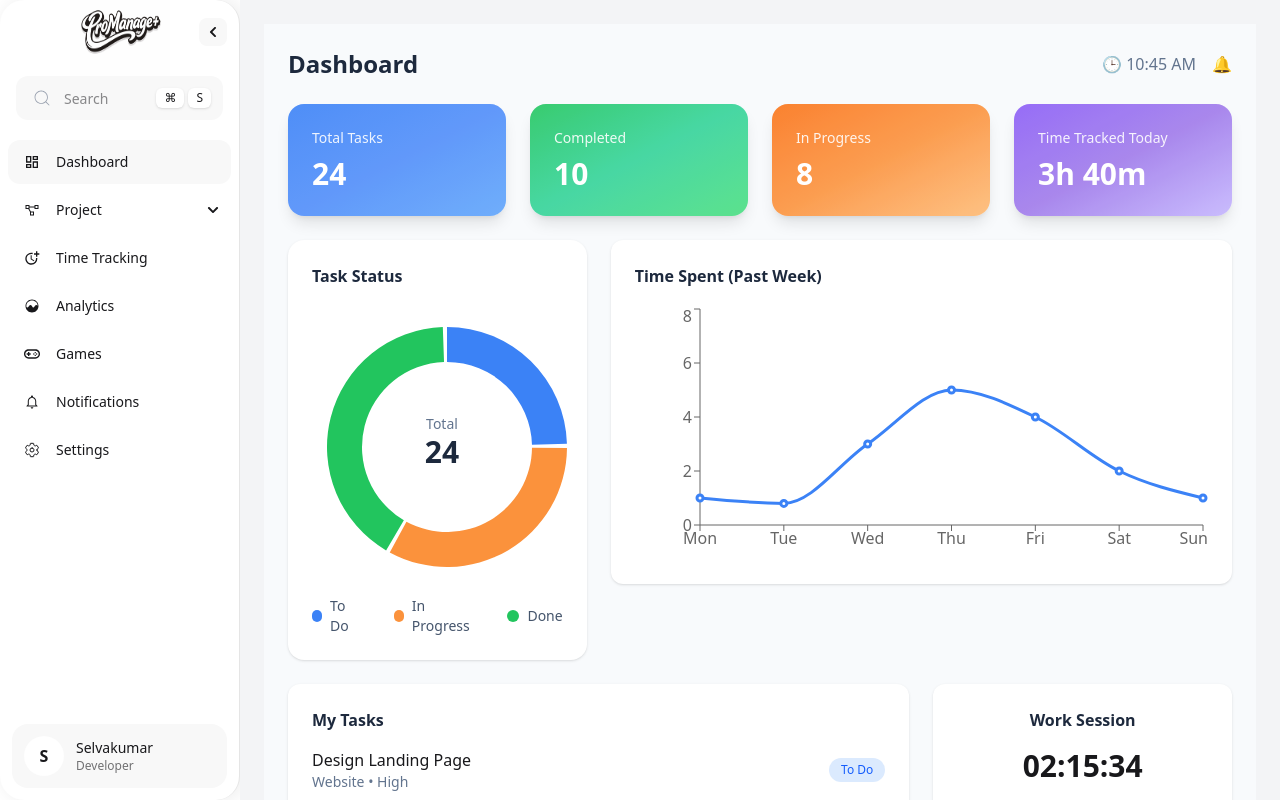
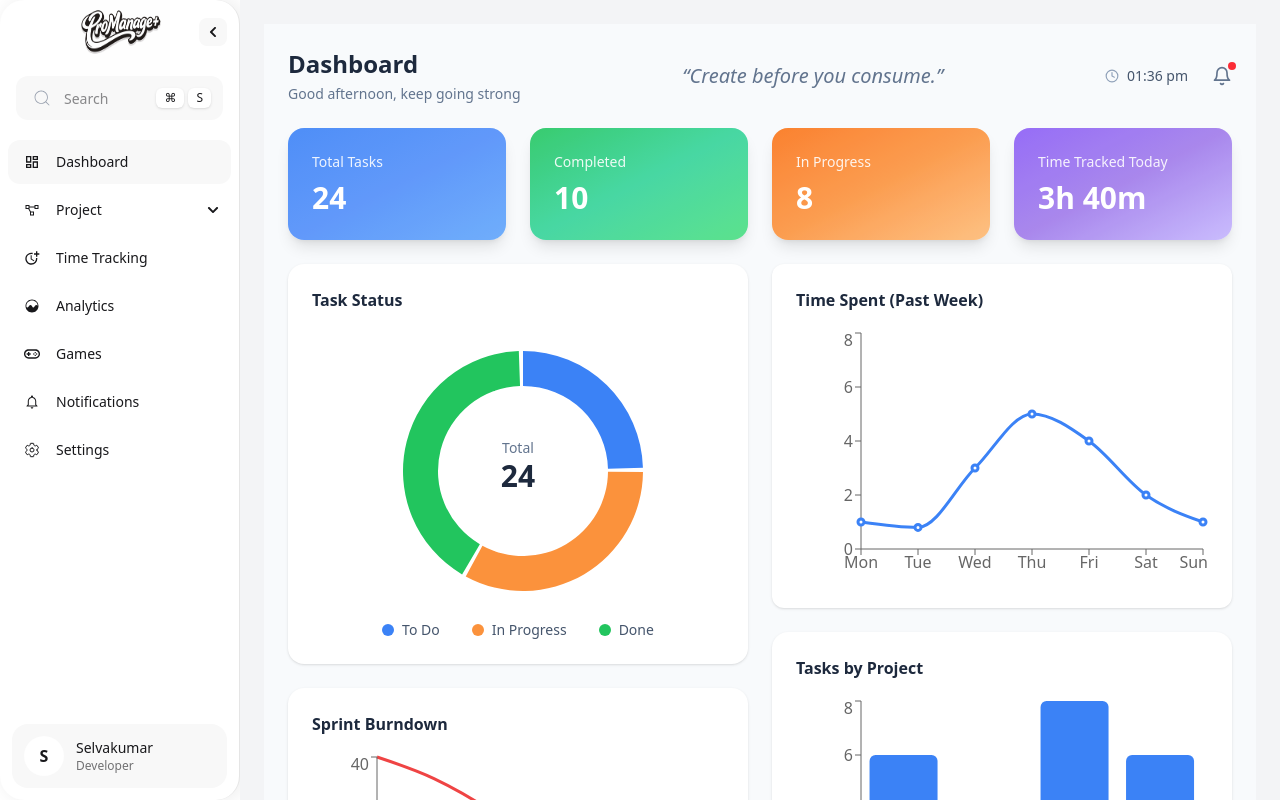
Before and after one commit to SelvakumarSelladurai/ProManage-, a React (Vite) app: page / in a window 1280 px wide. Built offline with nearby package versions, Linux system fonts and the light colour scheme.

Commit message:
feat : improvised the dashboard and charts logics

```diff
--- a/src/app/router.jsx
+++ b/src/app/router.jsx
@@ -1,6 +1,6 @@
 import { createBrowserRouter } from "react-router-dom";
 import AppLayout from "../layouts/AppLayout";
-import {Dashboard} from "../features/dashboard/Dashboard";
+import { Dashboard } from "../features/dashboard/Dashboard";
 
 export const router = createBrowserRouter([
     {
--- a/src/features/dashboard/Dashboard.jsx
+++ b/src/features/dashboard/Dashboard.jsx
@@ -4,28 +4,39 @@ import TaskStatusCard from "./TaskStatusCard";
 import TimeSpentCard from "./TimeSpentCard";
 import MyTasks from "./MyTasks";
 import WorkSession from "./WorkSession";
+import TasksByProjectCard from "./TasksByProjectCard";
+import SprintBurndownCard from "./SprintBurndownCard";
 
 export function Dashboard() {
   return (
-    <div className="p-6 bg-slate-50 min-h-screen">
+    <div className="p-6 bg-slate-50 min-h-screen space-y-6">
+      {/* Header */}
       <DashboardHeader />
 
       <StatsCards />
 
-      <div className="grid grid-cols-3 gap-6 mt-6">
-        <div className="col-span-1">
+      <div className="grid grid-cols-12 gap-6 items-stretch">
+        <div className="col-span-6 flex flex-col gap-6">
           <TaskStatusCard />
+          <SprintBurndownCard />
         </div>
-        <div className="col-span-2">
+
+        <div className="col-span-6 flex flex-col gap-6">
           <TimeSpentCard />
+          <TasksByProjectCard />
         </div>
       </div>
 
-      <div className="grid grid-cols-3 gap-6 mt-6">
-        <div className="col-span-2">
+      <div className="grid grid-cols-12 gap-6 items-stretch">
+        <div className="col-span-8">
           <MyTasks />
         </div>
-        <div className="col-span-1 space-y-6">
+        {/* <div className="relative flex items-center justify-center">
+  <span className="absolute inline-flex h-4 w-4 rounded-full bg-green-500 opacity-75 animate-ping"></span>
+  <span className="relative inline-flex h-4 w-4 rounded-full bg-green-500"></span>
+</div> */}
+
+        <div className="col-span-4">
           <WorkSession />
         </div>
       </div>
--- a/src/features/dashboard/DashboardHeader.jsx
+++ b/src/features/dashboard/DashboardHeader.jsx
@@ -1,13 +1,127 @@
+import { useEffect, useState } from "react";
+import { FiBell, FiClock } from "react-icons/fi";
+
+const QUOTES = [
+  "Focus on progress, not perfection.",
+  "Small steps every day lead to big results.",
+  "Do one thing well today.",
+  "Consistency beats motivation.",
+  "Your future self will thank you.",
+  "Make today count.",
+  "Work with intention, not pressure.",
+  "Deep work creates meaningful results.",
+  "Start where you are. Improve as you go.",
+  "Clarity comes from action.",
+  "Build momentum, one task at a time.",
+  "Calm focus is a superpower.",
+  "Discipline creates freedom.",
+  "Your effort matters.",
+  "Less noise. More focus.",
+  "Progress happens quietly.",
+  "Done is better than perfect.",
+  "Energy flows where attention goes.",
+  "Focus fuels excellence.",
+  "Work smart. Stay steady.",
+  "Intentional work wins.",
+  "You are capable of more than you think.",
+  "Great things take focused time.",
+  "One task. Full attention.",
+  "Create before you consume.",
+  "Momentum is built, not found.",
+  "Stay present. Stay sharp.",
+  "Clarity over chaos.",
+  "Every minute compounds.",
+  "Focus is your advantage.",
+  "Show up, even on slow days.",
+  "Progress loves patience.",
+  "Your consistency defines you.",
+  "Build quietly. Deliver loudly.",
+  "Work with purpose.",
+  "Attention is power.",
+  "Focus creates confidence.",
+  "Make it meaningful.",
+  "Steady effort wins.",
+  "Finish strong."
+];
+
 export default function DashboardHeader() {
+  const [time, setTime] = useState("");
+  const [greeting, setGreeting] = useState("");
+  const [quote, setQuote] = useState("");
+
+  useEffect(() => {
+    const updateHeader = () => {
+      const now = new Date();
+
+      // Time (Kolkata)
+      const formattedTime = new Intl.DateTimeFormat("en-IN", {
+        timeZone: "Asia/Kolkata",
+        hour: "2-digit",
+        minute: "2-digit",
+        hour12: true,
+      }).format(now);
+
+      setTime(formattedTime);
+
+      // Hour for greeting
+      const hour = Number(
+        new Intl.DateTimeFormat("en-IN", {
+          timeZone: "Asia/Kolkata",
+          hour: "2-digit",
+          hour12: false,
+        }).format(now)
+      );
+
+      if (hour >= 5 && hour < 12) {
+        setGreeting("Good morning, have a productive day");
+      } else if (hour >= 12 && hour < 17) {
+        setGreeting("Good afternoon, keep going strong");
+      } else if (hour >= 17 && hour < 21) {
+        setGreeting("Good evening, finish strong");
+      } else {
+        setGreeting("Good night, time to slow down");
+      }
+
+      // Random quote
+      const randomQuote =
+        QUOTES[Math.floor(Math.random() * QUOTES.length)];
+      setQuote(randomQuote);
+    };
+
+    updateHeader();
+    const interval = setInterval(updateHeader, 60 * 1000);
+
+    return () => clearInterval(interval);
+  }, []);
+
   return (
     <div className="flex items-center justify-between mb-6">
-      <h1 className="text-2xl font-semibold text-slate-800">
-        Dashboard
-      </h1>
+      {/* Left */}
+      <div>
+        <h1 className="text-2xl font-semibold text-slate-800">
+          Dashboard
+        </h1>
+        <p className="text-sm text-slate-500 mt-1">
+          {greeting}
+        </p>
+      </div>
 
-      <div className="flex items-center gap-4 text-slate-500">
-        <span>🕒 10:45 AM</span>
-        <span>🔔</span>
+      <div className="hidden md:block flex-1 text-center px-6">
+        <p className="text-xl italic text-slate-500">
+          “{quote}”
+        </p>
+      </div>
+
+      <div className="flex items-center gap-6 text-slate-600">
+        <div className="flex items-center gap-2 text-sm">
+          <FiClock className="text-slate-400" />
+          <span>{time}</span>
+        </div>
+
+        <button className="relative">
+          <FiBell className="text-xl text-slate-500 hover:text-slate-700 transition" />
+          <span className="absolute -top-1 -right-1 h-2 w-2 bg-red-500 rounded-full" />
+        </button>
       </div>
     </div>
   );
--- a/src/features/dashboard/MyTasks.jsx
+++ b/src/features/dashboard/MyTasks.jsx
@@ -20,8 +20,8 @@ export default function MyTasks() {
       </h3>
 
       <ul className="space-y-4">
-        {tasks.map((task, i) => (
-          <li key={i} className="flex items-center justify-between">
+        {tasks.map((task, index) => (
+          <li key={index} className="flex items-center justify-between">
             <div>
               <p className="font-medium">{task.title}</p>
               <p className="text-sm text-slate-500">
--- /dev/null
+++ b/src/features/dashboard/SprintBurndownCard.jsx
@@ -0,0 +1,45 @@
+import {
+  LineChart,
+  Line,
+  XAxis,
+  YAxis,
+  Tooltip,
+  ResponsiveContainer,
+} from "recharts";
+
+const data = [
+  { day: "Day 1", remaining: 40 },
+  { day: "Day 2", remaining: 36 },
+  { day: "Day 3", remaining: 30 },
+  { day: "Day 4", remaining: 22 },
+  { day: "Day 5", remaining: 15 },
+  { day: "Day 6", remaining: 8 },
+  { day: "Day 7", remaining: 0 },
+];
+
+export default function SprintBurndownCard() {
+  return (
+    <div className="bg-white rounded-2xl p-6 shadow-sm">
+      <h3 className="font-semibold text-slate-800 mb-4">
+        Sprint Burndown
+      </h3>
+
+      <div className="h-64">
+        <ResponsiveContainer width="100%" height="100%">
+          <LineChart data={data}>
+            <XAxis dataKey="day" />
+            <YAxis allowDecimals={false} />
+            <Tooltip />
+            <Line
+              type="monotone"
+              dataKey="remaining"
+              stroke="#ef4444"
+              strokeWidth={3}
+              dot={false}
+            />
+          </LineChart>
+        </ResponsiveContainer>
+      </div>
+    </div>
+  );
+}
--- /dev/null
+++ b/src/features/dashboard/TasksByProjectCard.jsx
@@ -0,0 +1,40 @@
+import {
+  BarChart,
+  Bar,
+  XAxis,
+  YAxis,
+  Tooltip,
+  ResponsiveContainer,
+} from "recharts";
+
+const data = [
+  { project: "Website", tasks: 6 },
+  { project: "Mobile App", tasks: 4 },
+  { project: "CRM", tasks: 8 },
+  { project: "Internal Tool", tasks: 6 },
+];
+
+export default function TasksByProjectCard() {
+  return (
+    <div className="bg-white rounded-2xl p-6 shadow-sm">
+      <h3 className="font-semibold text-slate-800 mb-4">
+        Tasks by Project
+      </h3>
+
+      <div className="h-64">
+        <ResponsiveContainer width="100%" height="100%">
+          <BarChart data={data}>
+            <XAxis dataKey="project" />
+            <YAxis allowDecimals={false} />
+            <Tooltip />
+            <Bar
+              dataKey="tasks"
+              fill="#3b82f6"
+              radius={[6, 6, 0, 0]}
+            />
+          </BarChart>
+        </ResponsiveContainer>
+      </div>
+    </div>
+  );
+}
--- a/src/features/dashboard/WorkSession.jsx
+++ b/src/features/dashboard/WorkSession.jsx
@@ -1,17 +1,82 @@
+import { useEffect, useRef, useState } from "react";
+
 export default function WorkSession() {
+  const [seconds, setSeconds] = useState(0);
+  const [isRunning, setIsRunning] = useState(false);
+  const intervalRef = useRef(null);
+
+  useEffect(() => {
+    if (isRunning) {
+      intervalRef.current = setInterval(() => {
+        setSeconds((prev) => prev + 1);
+      }, 1000);
+    } else {
+      clearInterval(intervalRef.current);
+    }
+
+    return () => clearInterval(intervalRef.current);
+  }, [isRunning]);
+
+  const formatTime = (totalSeconds) => {
+    const hrs = String(Math.floor(totalSeconds / 3600)).padStart(2, "0");
+    const mins = String(Math.floor((totalSeconds % 3600) / 60)).padStart(2, "0");
+    const secs = String(totalSeconds % 60).padStart(2, "0");
+    return `${hrs}:${mins}:${secs}`;
+  };
+
   return (
-    <div className="bg-white rounded-xl p-6 shadow-sm text-center">
-      <h3 className="font-semibold text-slate-800 mb-4">
-        Work Session
-      </h3>
+    <div className="bg-white rounded-2xl border border-slate-200 p-6 h-full flex flex-col justify-between">
+      {/* Header */}
+      <div className="flex items-center justify-between">
+        <h3 className="text-sm font-semibold text-slate-700 tracking-wide uppercase">
+          Focus Session
+        </h3>
 
-      <p className="text-3xl font-bold mb-6">
-        02:15:34
-      </p>
+        <span
+          className={`text-xs px-2 py-1 rounded-full font-medium
+            ${isRunning
+              ? "bg-emerald-100 text-emerald-700"
+              : seconds > 0
+              ? "bg-amber-100 text-amber-700"
+              : "bg-slate-100 text-slate-500"}
+          `}
+        >
+          {isRunning ? "Running" : seconds > 0 ? "Paused" : "Idle"}
+        </span>
+      </div>
 
-      <button className="w-full bg-blue-500 text-white py-2 rounded-lg hover:bg-blue-600">
-        End Session
-      </button>
+      {/* Timer */}
+      <div className="flex flex-col items-center justify-center flex-1">
+        <p className="text-4xl font-mono font-semibold text-slate-900 tracking-tight">
+          {formatTime(seconds)}
+        </p>
+        <p className="text-xs text-slate-500 mt-2">
+          Stay focused. One session at a time.
+        </p>
+      </div>
+
+      {/* Controls */}
+      <div className="flex gap-3">
+        <button
+          onClick={() => setIsRunning((prev) => !prev)}
+          className={`flex-1 py-2 rounded-xl font-medium transition
+            ${isRunning
+              ? "bg-slate-900 text-white hover:bg-slate-800"
+              : "bg-blue-600 text-white hover:bg-blue-500"}
+          `}
+        >
+          {isRunning ? "Pause" : seconds === 0 ? "Start Session" : "Resume"}
+        </button>
+
+        {seconds > 0 && !isRunning && (
+          <button
+            onClick={() => setSeconds(0)}
+            className="px-4 py-2 rounded-xl border border-slate-200 text-slate-600 hover:bg-slate-50"
+          >
+            Reset
+          </button>
+        )}
+      </div>
     </div>
   );
 }
--- a/src/layouts/navConfig.js
+++ b/src/layouts/navConfig.js
@@ -23,4 +23,5 @@ export const navConfig = [
   { label: "Games", to: "/games", icon: CgGames },
   { label: "Notifications", to: "/notifications", icon: IoMdNotificationsOutline },
   { label: "Settings", to: "/settings", icon: IoSettingsOutline },
+  //{ label: "samplereallist", to: "/samplereallist", icon: IoSettingsOutline }
 ];
```
